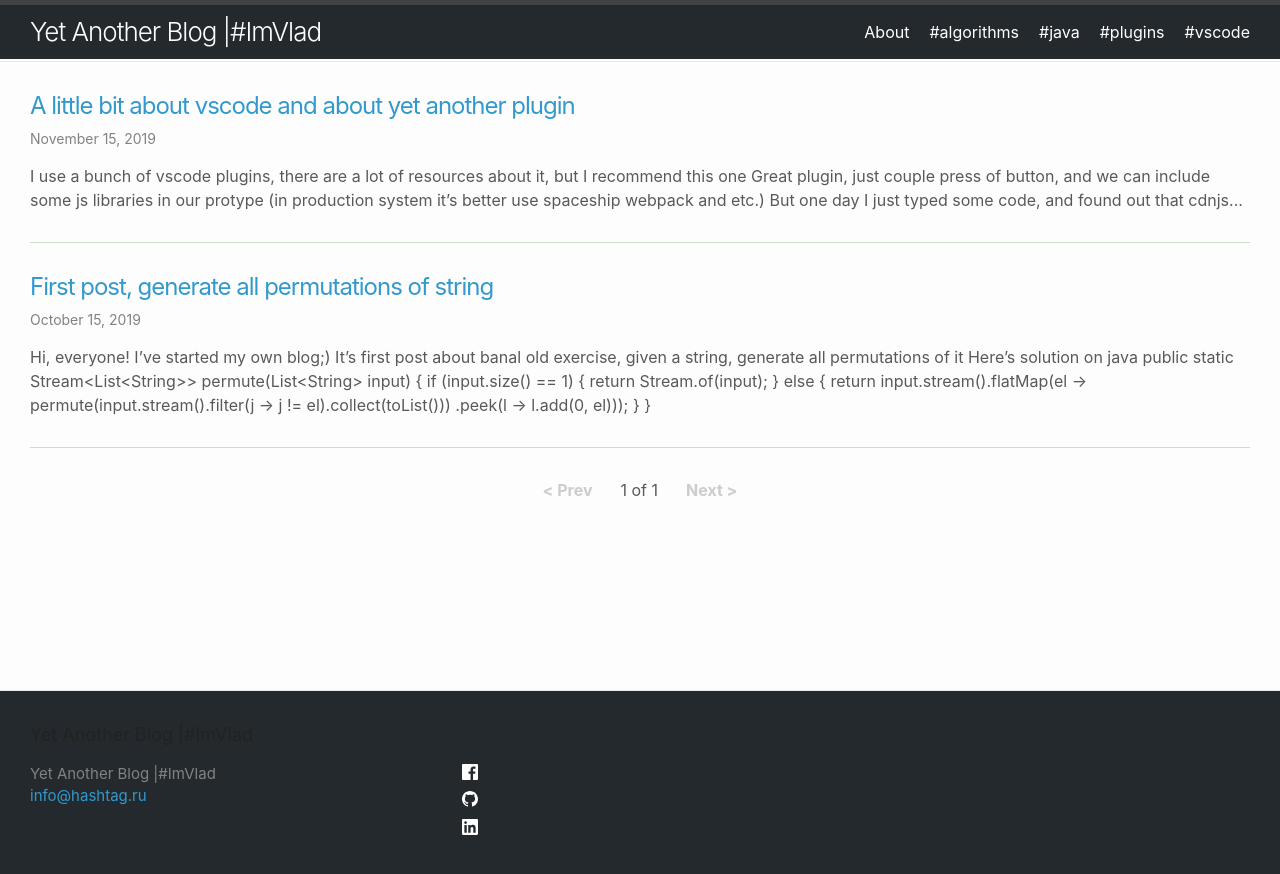
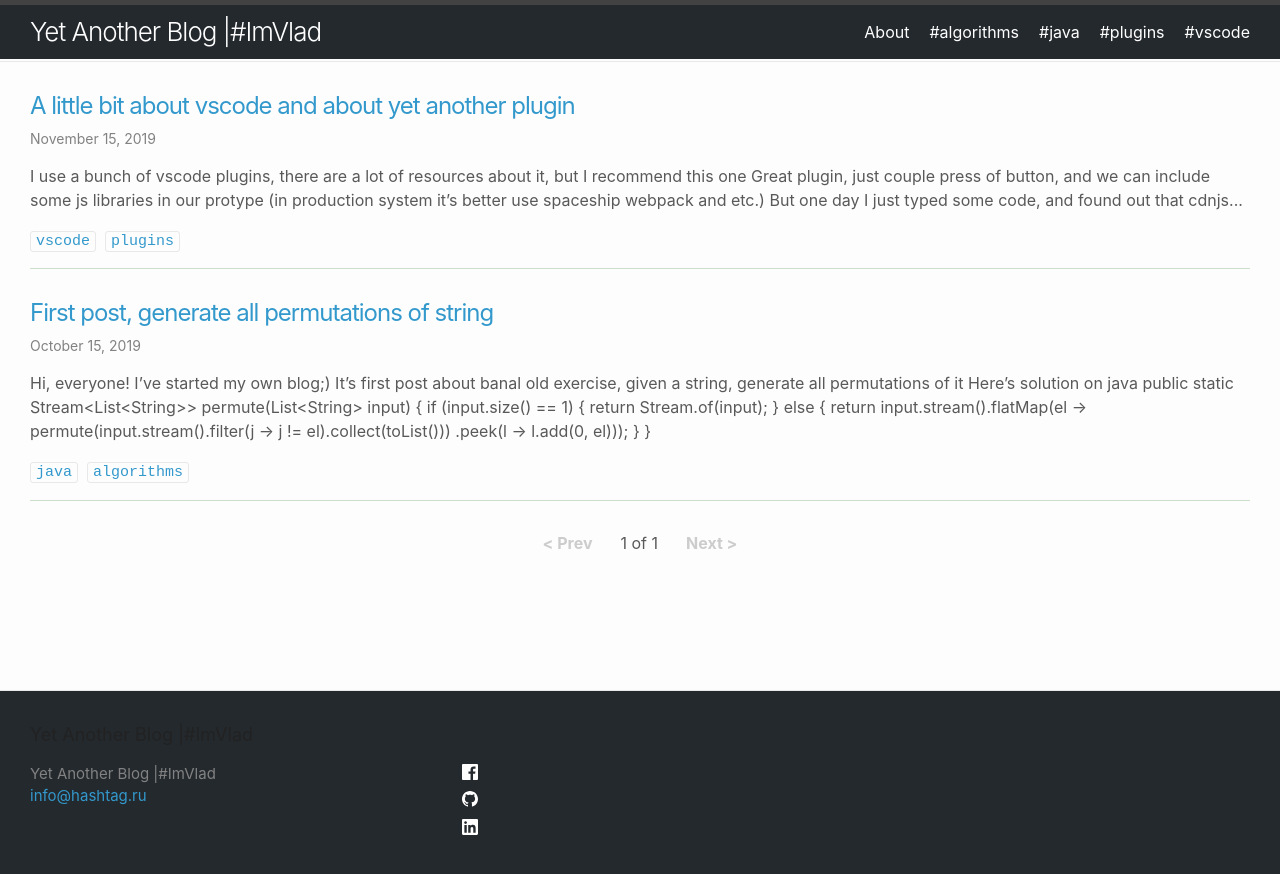
Before and after one commit to imvladikon/blog-hashtag2, a Jekyll site: the page built from index.html, in a window 1280 px wide. Shown: the top 874 px of the page. Built offline with Jekyll 4.4.1, drawn with Linux system fonts in a browser that asks for light colours; the list of posts is cut into pages by our own code.

Commit message:
added tags on the index page

```diff
--- a/index.html
+++ b/index.html
@@ -13,6 +13,12 @@
           <p class="post-summary">{{ post.content | strip_html | truncatewords:60 }}<p>
         </div>
       </a>
+      <span>
+        {% for tag in post.tags %}
+        {% capture tag_name %}{{ tag }}{% endcapture %}
+        <a href="/tags/{{ tag_name }}"><code class="highligher-rouge"><nobr>{{ tag_name }}</nobr></code>&nbsp;</a>
+        {% endfor %}
+      </span>
     </li>
     {% endfor %}
   </ul>
```
